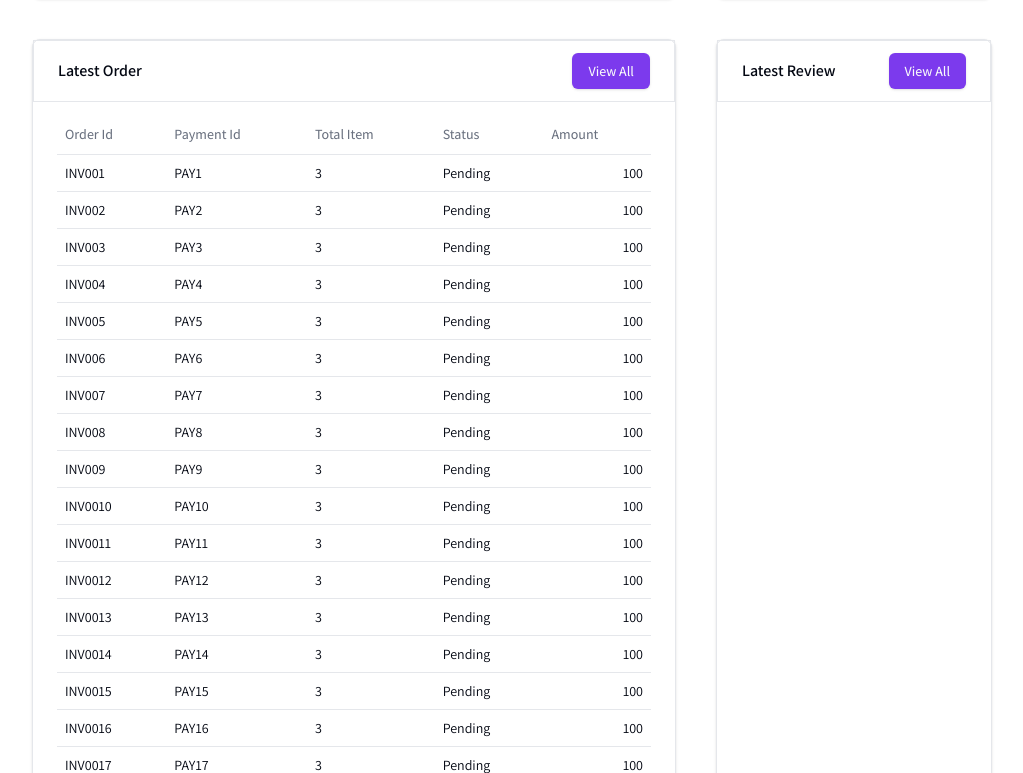
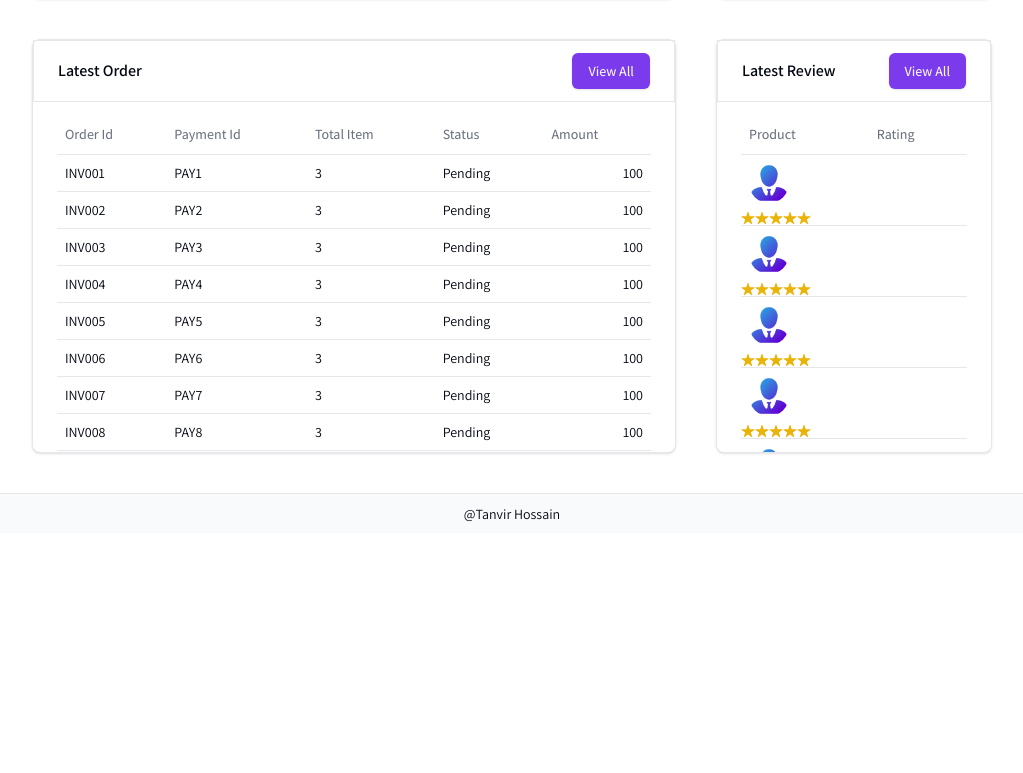
Before and after one commit to CodeTanvir/flappy-website, a Next.js app: page /admin/dashboard in a window 1280 px wide. Shown: the part 827-1600 px from the top of the page, without its empty margins (256-1279 px from the left). After the commit the page ends 1360 px from the top, so only its background shows below. Built offline with nearby package versions, Linux system fonts and the light colour scheme; no server answers.

Commit message:
Review section Added

```diff
--- /dev/null
+++ b/app/(root)/(admin)/admin/dashboard/LatestReview.jsx
@@ -0,0 +1,45 @@
+import { Avatar, AvatarImage } from "@/components/ui/avatar";
+import {
+  Table,
+  TableBody,
+  TableCell,
+  TableHead,
+  TableHeader,
+  TableRow,
+} from "@/components/ui/table";
+import userImage from "@/public/assets/images/admin.png";
+import { IoStar } from "react-icons/io5";
+
+function LatestReview() {
+  return (
+    <Table>
+      <TableHeader>
+        <TableRow>
+          <TableHead>Product</TableHead>
+          <TableHead>Rating</TableHead>
+        </TableRow>
+      </TableHeader>
+      <TableBody>
+        {Array.from({ length: 20 }).map((_, i) => (
+          <TableRow key={i}>
+            <TableCell className="flex items-center gap-3">
+              <Avatar>
+                <AvatarImage src={userImage.src} />
+                <span className="line-clamp-1">Lorem ipsum dolor sit amet</span>
+              </Avatar>
+            </TableCell>
+            <div className="flex items-center">
+              {Array.from({ length: 5 }).map((_, i) => (
+                <span key={i}>
+                  <IoStar className="text-yellow-500" />
+                </span>
+              ))}
+            </div>
+          </TableRow>
+        ))}
+      </TableBody>
+    </Table>
+  );
+}
+
+export default LatestReview;
--- a/app/(root)/(admin)/admin/dashboard/page.jsx
+++ b/app/(root)/(admin)/admin/dashboard/page.jsx
@@ -3,6 +3,7 @@ import { Card, CardContent, CardHeader } from "@/components/ui/card";
 import Link from "next/link";
 import CountOverview from "./CountOverview";
 import LatestOrder from "./LatestOrder";
+import LatestReview from "./LatestReview";
 import { OrderOverview } from "./OrderOverview";
 import { OrderStatus } from "./OrderStatus";
 import QuickAdd from "./QuickAdd";
@@ -50,11 +51,11 @@ function AdminDashboard() {
               </Button>
             </div>
           </CardHeader>
-          <CardContent className="pt-3">
+          <CardContent className="pt-3 lg:h-[350px] overflow-auto">
             <LatestOrder />
           </CardContent>
         </Card>
-        <Card className="rounded-lg lg:w-[30%] w-full p-0">
+        <Card className="rounded-lg lg:w-[30%] w-full p-0 block">
           <CardHeader className="py-3 border [.border-b]:pb-3">
             <div className="flex justify-between items-center">
               <span className="font-semibold">Latest Review</span>
@@ -63,7 +64,9 @@ function AdminDashboard() {
               </Button>
             </div>
           </CardHeader>
-          <CardContent></CardContent>
+          <CardContent className="pt-3 lg:h-[350px] overflow-auto">
+            <LatestReview />
+          </CardContent>
         </Card>
       </div>
     </div>
```
